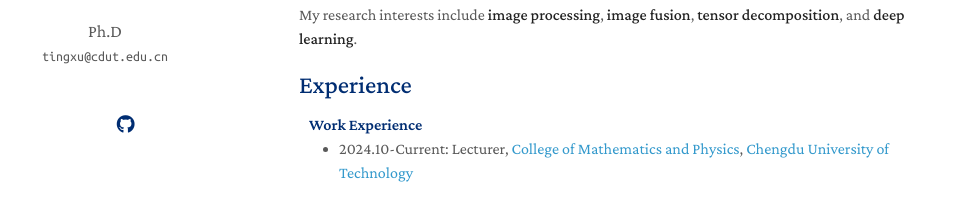
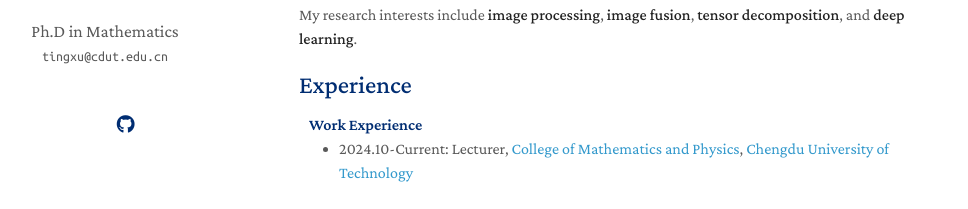
Before and after one commit to tingxu113/tingxu113.github.io, a Jekyll site: the page built from index.md, in a window 1280 px wide. Shown: the part 246-455 px from the top of the page, without its empty margins (171-1139 px from the left). Built offline with Jekyll 4.4.1, drawn with Linux system fonts in a browser that asks for light colours; nearby versions of some CDN libraries; a style sheet for code colours, icons or effects is not loaded; our own code applies the rules of GitHub Pages for plain Markdown files.

Commit message:
Update _config.yml

```diff
--- a/_config.yml
+++ b/_config.yml
@@ -1,6 +1,6 @@
 # Basic Information
 title: Ting Xu (徐婷)
-position: Ph.D
+position: Ph.D in Mathematics
 affiliation:
 affiliation_link: https://www.cdut.edu.cn/
 email: tingxu@cdut.edu.cn
```
